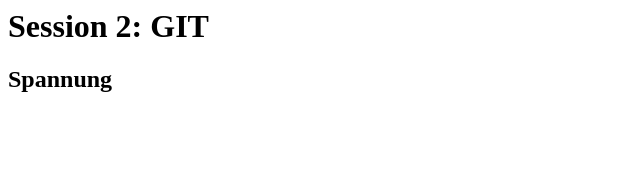
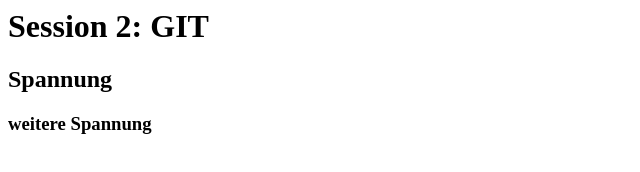
Before and after one commit to MagnusKramer/html2, a plain HTML site: page index.html in a window 1280 px wide. Shown: the whole page, without its empty margins (0-640 px from the left). Drawn offline with Linux system fonts and the light colour scheme.

Commit message:
header 3 dazu

```diff
--- a/index.html
+++ b/index.html
@@ -1,2 +1,3 @@
 <h1> Session 2: GIT </h1>
 <h2> Spannung </h2>
+<h3> weitere Spannung </h3>
```
